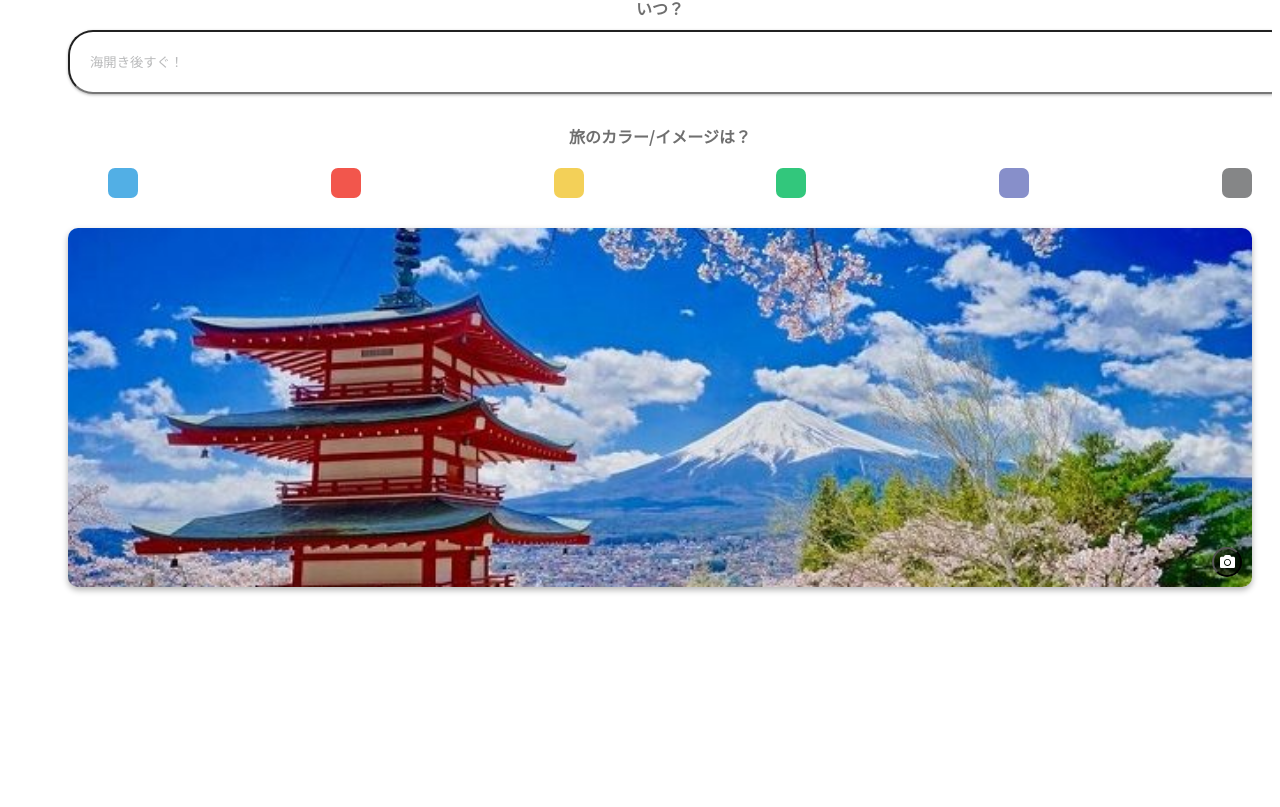
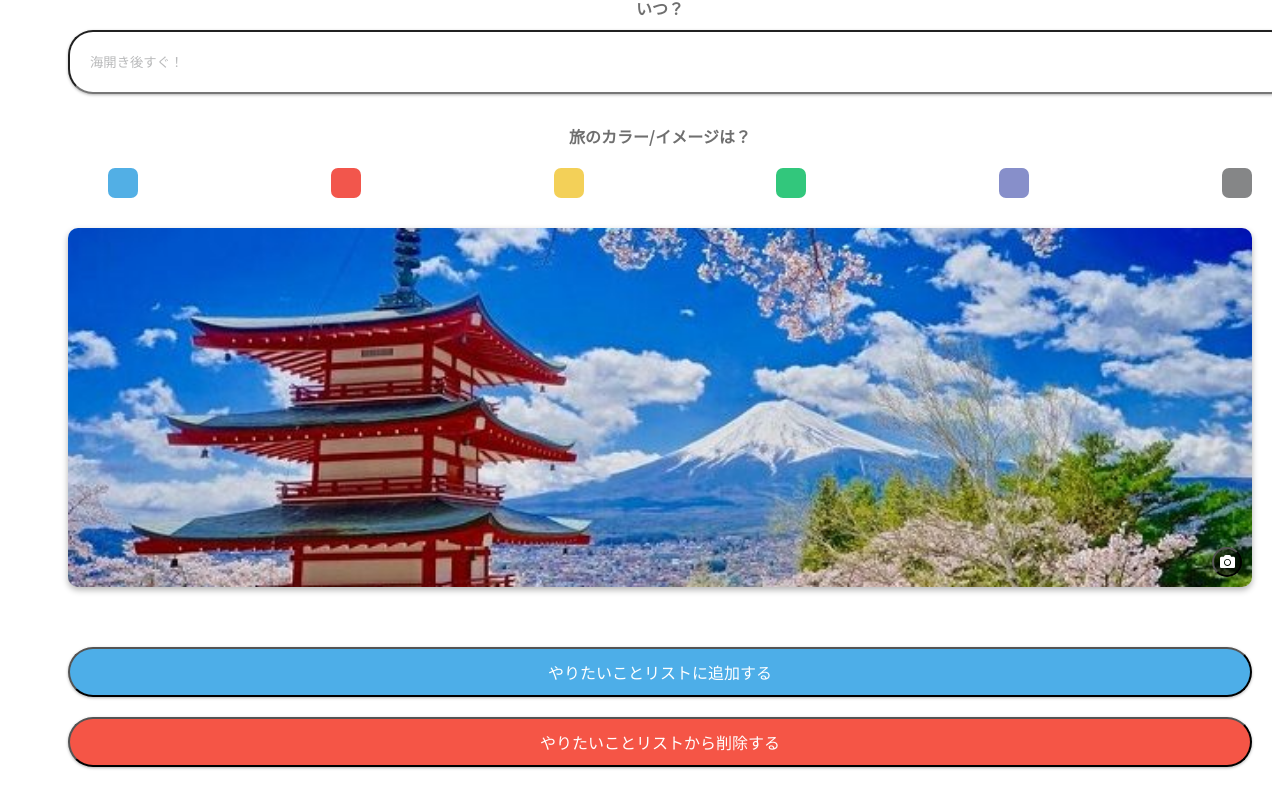
Before and after one commit to 1day-release/reminis, a Vue app in the folder reminis/: page /add in a window 1280 px wide. Shown: the part 599-1406 px from the top of the page. Before the commit the page ends 1279 px from the top, so only its background shows below. Built offline with nearby package versions, Linux system fonts and the light colour scheme.

Commit message:
「やりたいことリストに追加」ページ　FEコーディング

```diff
--- a/reminis/src/assets/styles/_variables.scss
+++ b/reminis/src/assets/styles/_variables.scss
@@ -39,6 +39,8 @@ $color-brand: (
   "reminis": #878ECC,
 
   "gray": #B9BABB,
+   "red": #F55546,
+  "blue": #4DAEE8,
 );
 
 $color-text: (
--- a/reminis/src/components/essentials/ModalHeader.vue
+++ b/reminis/src/components/essentials/ModalHeader.vue
@@ -5,8 +5,9 @@
     >
       <h1 class="header-title">{{ pageTitle }}</h1>
       <IconButton
+        :path = "path"
+         icon = "times"
         class="header-button is-close"
-        icon="times"
       />
     </div>
   </header>
@@ -23,6 +24,10 @@
     props: {
       pageTitle: String,
       pageClass: String,
+      path: {
+        type: [String, Object],
+        default: () => {}
+      },
     },
     methods: {
     },
--- /dev/null
+++ b/reminis/src/components/form/Button.vue
@@ -0,0 +1,54 @@
+<template>
+  <button
+    class="button"
+    :class="[setStyleClass()]"
+  >
+     {{ text }}
+  </button>
+</template>
+
+<script>
+  export default {
+    name: 'Button',
+    props: {
+      text: String,
+      styleClass: String,
+    },
+    components: {
+    },
+    methods: {
+      setStyleClass () {
+        if(this.styleClass) {
+          return ['is-' + this.styleClass]
+        } else {
+          return []
+        }
+      },
+    },
+  }
+</script>
+
+<style scoped lang="scss">
+  @import "@/assets/styles/functions.scss";
+
+  .button {
+    display: flex;
+    justify-content: center;
+    align-items: center;
+    width: 100%;
+    height: 50px;
+    font-size: 1.6rem;
+    color: #fff;
+    background-color: map-get($color-brand, "gray");
+    border-radius: 25px;
+    box-shadow: 0 1px 3px $shadow;
+
+    &.is-add {
+      background-color: map-get($color-brand, "blue");
+    }
+
+    &.is-delete {
+      background-color: map-get($color-brand, "red");
+    }
+  }
+</style>
--- a/reminis/src/views/AddToDo.vue
+++ b/reminis/src/views/AddToDo.vue
@@ -2,6 +2,7 @@
   <div class="l-container">
     <ModalHeader
       page-title = "やりたいことリストに追加"
+      :path = "{name: 'Home'}"
     />
     <Main>
       <div class="wrap">
@@ -22,6 +23,20 @@
               <PhotoImage :style="{ 'backgroundImage': 'url('+require('@/assets/images/_dummy_piece_bg01.jpg')+')' }" />
             </li>
           </ul>
+          <ul class="action">
+            <li>
+              <Button
+                style-class = "add"
+                text = "やりたいことリストに追加する"
+              />
+            </li>
+            <li>
+              <Button
+                style-class = "delete"
+                text = "やりたいことリストから削除する"
+              />
+            </li>
+          </ul>
         </form>
       </div>
     </Main>
@@ -36,6 +51,7 @@
   import Label from '@/components/form/Label.vue'
   import Pallet from '@/components/form/Pallet.vue'
   import PhotoImage from '@/components/form/PhotoImage.vue'
+  import Button from '@/components/form/Button.vue'
 
   export default {
     name: 'AddToDo',
@@ -46,6 +62,7 @@
       Label,
       Pallet,
       PhotoImage,
+      Button,
     },
     data () {
       return {
@@ -94,4 +111,17 @@
   .pallet {
     margin: inherit;
   }
+
+  .action {
+    list-style-type: none;
+    margin: 60px 0;
+
+    >li {
+      margin-top: 20px;
+
+      &:first-child {
+        margin-top: 0;
+      }
+    }
+  }
 </style>
```
